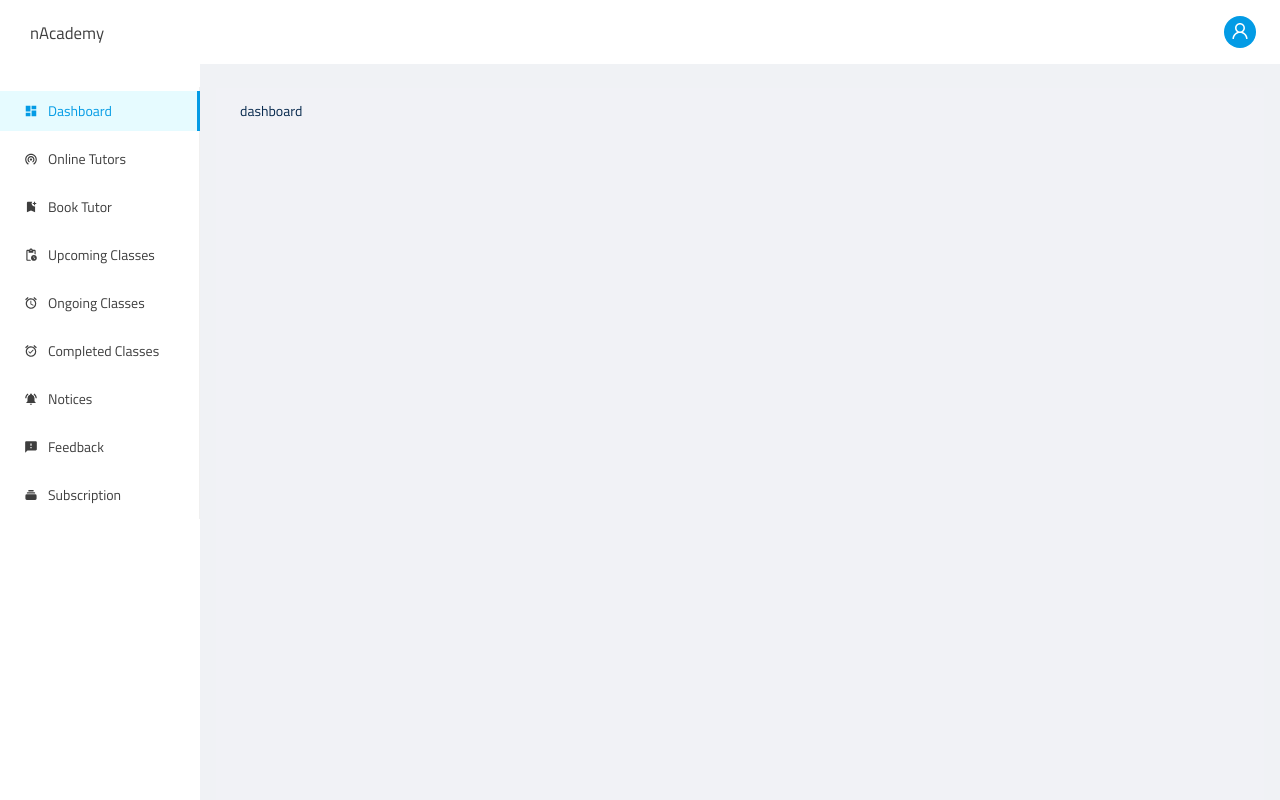
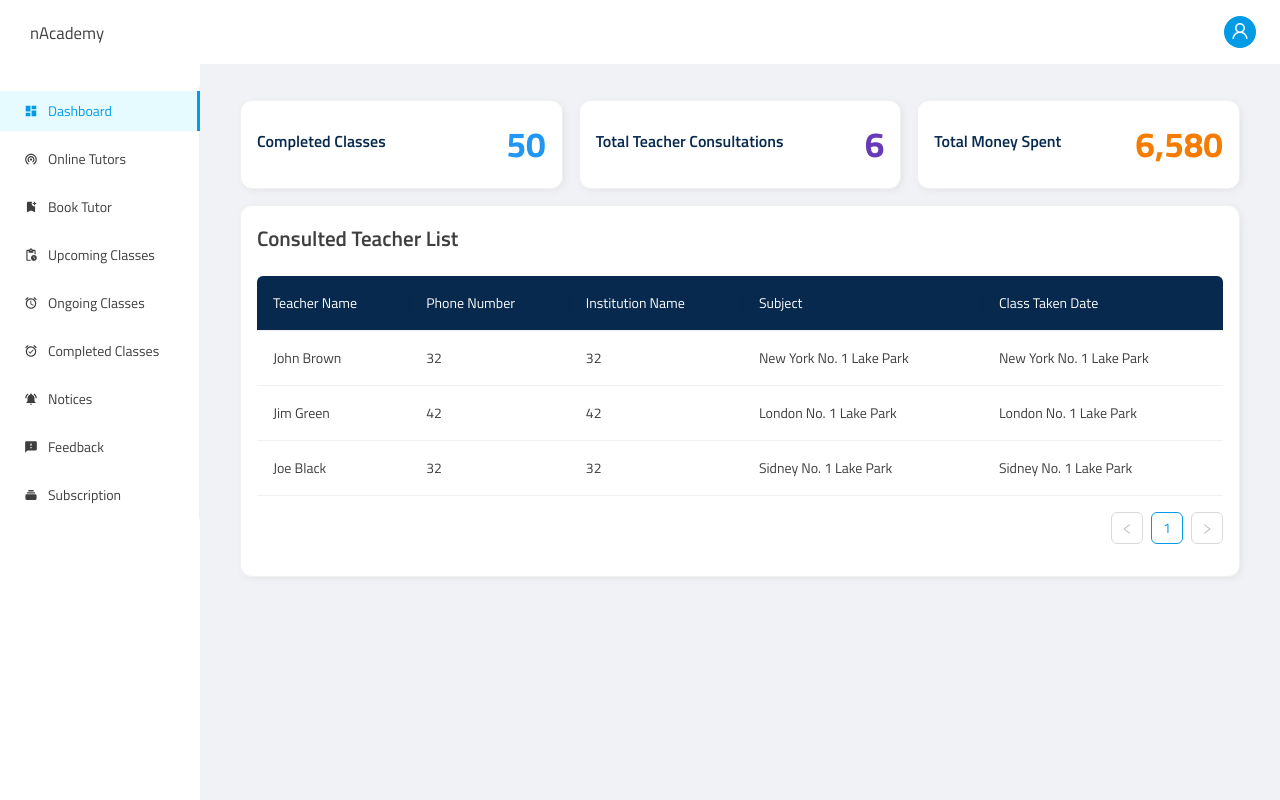
Before and after one commit to darkalgo/nacademy-frontend, a React (Create React App) app: page /student/dashboard in a window 1280 px wide. Shown: the top 800 px of the page. Built offline with nearby package versions, Linux system fonts and the light colour scheme; sample sign-in values are in the browser's storage.

Commit message:
feat: added dashboard for student

```diff
--- /dev/null
+++ b/src/components/Student/TeacherListTable.jsx
@@ -0,0 +1,59 @@
+import React from "react";
+import { Table, Tag, Space } from "antd";
+
+const TeacherListTable = () => {
+  const columns = [
+    {
+      title: "Teacher Name",
+      dataIndex: "name",
+      key: "name",
+    },
+    {
+      title: "Phone Number",
+      dataIndex: "age",
+      key: "age",
+    },
+    {
+      title: "Institution Name",
+      dataIndex: "age",
+      key: "age",
+    },
+    {
+      title: "Subject",
+      dataIndex: "address",
+      key: "address",
+    },
+    {
+      title: "Class Taken Date",
+      dataIndex: "address",
+      key: "address",
+    },
+  ];
+
+  const data = [
+    {
+      key: "1",
+      name: "John Brown",
+      age: 32,
+      address: "New York No. 1 Lake Park",
+      tags: ["nice", "developer"],
+    },
+    {
+      key: "2",
+      name: "Jim Green",
+      age: 42,
+      address: "London No. 1 Lake Park",
+      tags: ["loser"],
+    },
+    {
+      key: "3",
+      name: "Joe Black",
+      age: 32,
+      address: "Sidney No. 1 Lake Park",
+      tags: ["cool", "teacher"],
+    },
+  ];
+  return <Table columns={columns} dataSource={data} />;
+};
+
+export default TeacherListTable;
--- a/src/pages/Students/StudentDashboard.jsx
+++ b/src/pages/Students/StudentDashboard.jsx
@@ -1,9 +1,29 @@
 import React from "react";
+import { Col, Row } from "antd";
+
+import AppCard from "../../components/assets/AppCard";
+import DashboardCard from "../../components/assets/DashboardCard";
+import TeacherListTable from "../../components/Student/TeacherListTable";
 
 const StudentDashboard = () => {
   return (
     <div>
-      <h1>dashboard</h1>
+      <Row gutter={[16, 16]}>
+        <Col xs={{ span: 24 }} md={{ span: 12 }} lg={{ span: 8 }}>
+          <DashboardCard title="Completed Classes" count="50" color="#2196f3" />
+        </Col>
+        <Col xs={{ span: 24 }} md={{ span: 12 }} lg={{ span: 8 }}>
+          <DashboardCard title="Total Teacher Consultations" count="6" color="#673ab7" />
+        </Col>
+        <Col xs={{ span: 24 }} md={{ span: 12 }} lg={{ span: 8 }}>
+          <DashboardCard title="Total Money Spent" count="6580" color="#f57c00" />
+        </Col>
+        <Col xs={{ span: 24 }}>
+          <AppCard heading="Consulted Teacher List">
+            <TeacherListTable />
+          </AppCard>
+        </Col>
+      </Row>
     </div>
   );
 };
```
